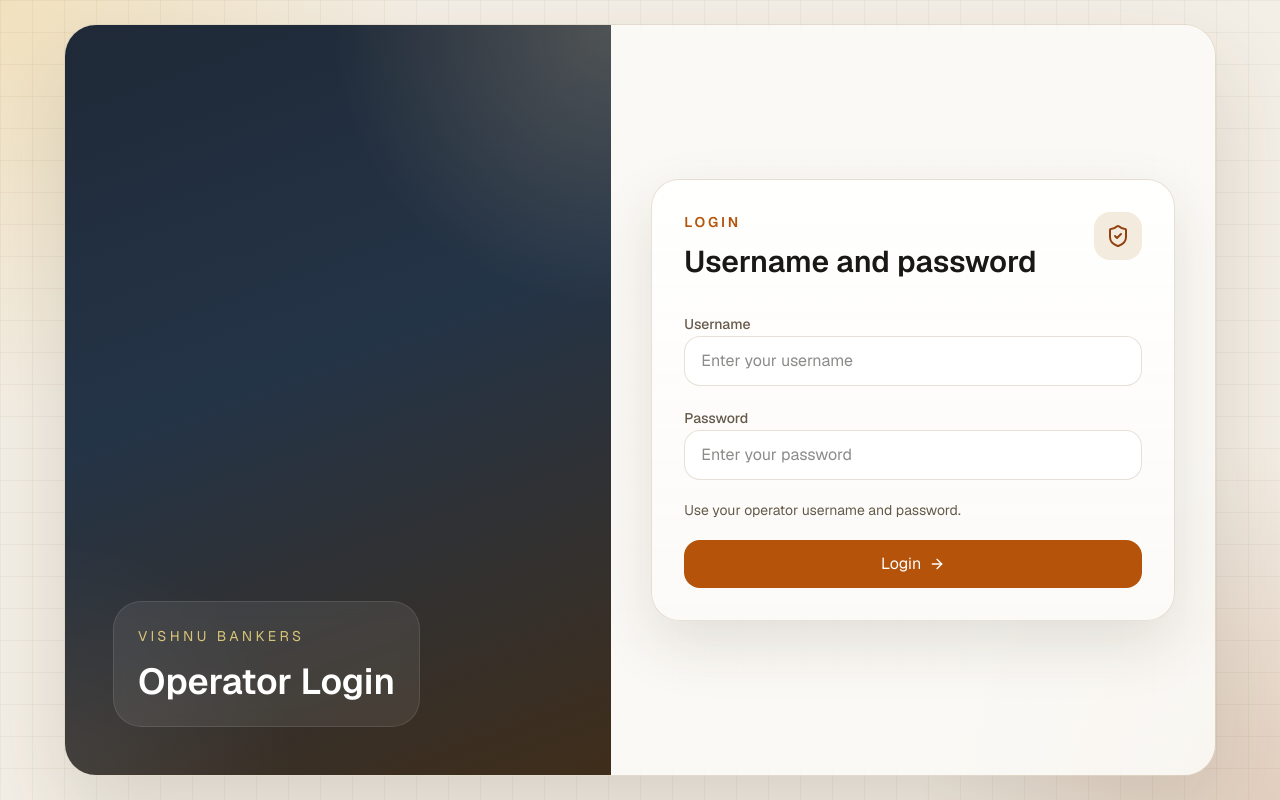
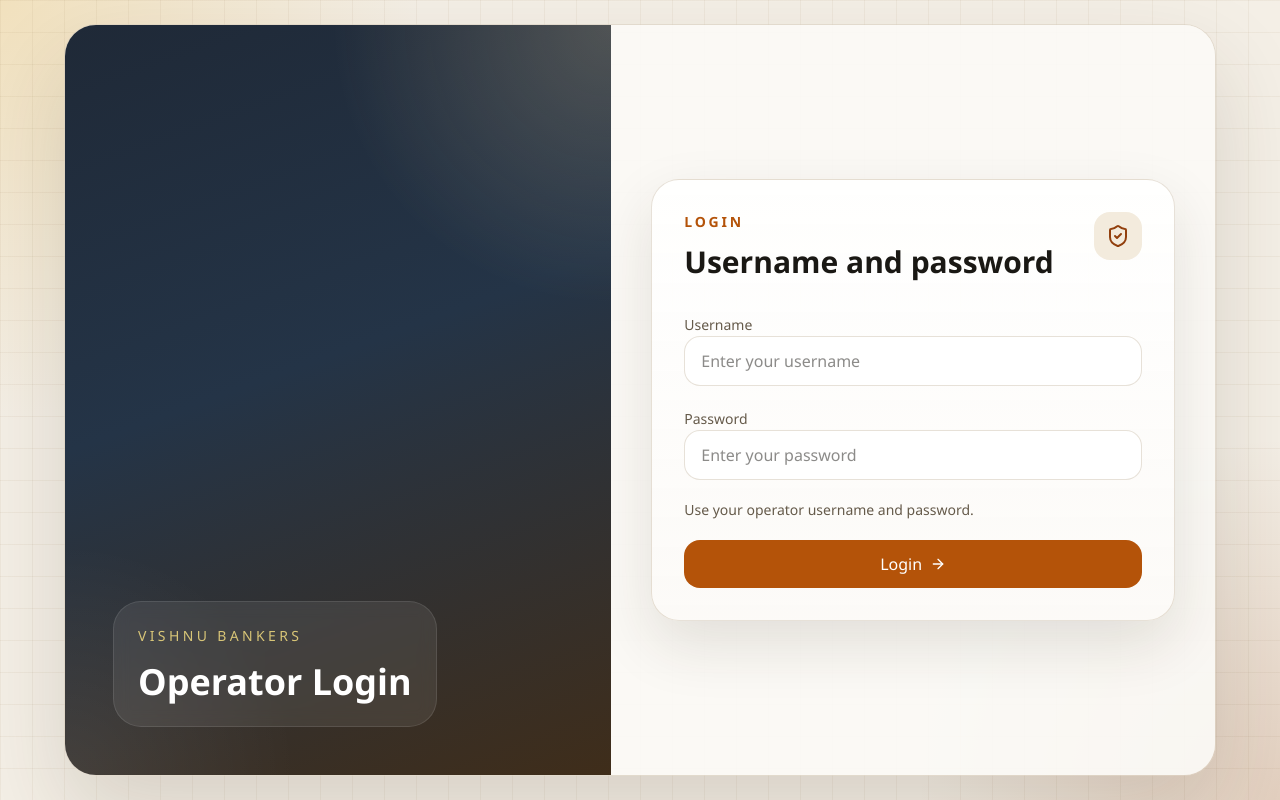
Before and after one commit to anandnalliannan-maker/pawn-finance-app, a Next.js app: page /login in a window 1280 px wide. Built offline with nearby package versions, Linux system fonts and the light colour scheme; no server answers.

Commit message:
Stabilize build and loan API errors

```diff
--- a/app/api/loans/[loanId]/close/route.ts
+++ b/app/api/loans/[loanId]/close/route.ts
@@ -14,6 +14,10 @@ export async function POST(_: Request, context: RouteContext<"/api/loans/[loanId
   } catch (error) {
     const authResponse = buildAuthErrorResponse(error);
     if (authResponse) return authResponse;
-    return NextResponse.json({ error: error instanceof Error ? error.message : "Unable to close loan." }, { status: 500 });
+
+    const message = error instanceof Error ? error.message : "Unable to close loan.";
+    const status = message.includes("cannot be closed") ? 400 : message.includes("was not found") ? 404 : 500;
+
+    return NextResponse.json({ error: message }, { status });
   }
 }
--- a/app/api/loans/route.ts
+++ b/app/api/loans/route.ts
@@ -67,9 +67,13 @@ export async function POST(request: Request) {
   } catch (error) {
     const authResponse = buildAuthErrorResponse(error);
     if (authResponse) return authResponse;
+
+    const message = error instanceof Error ? error.message : "Unable to save loan.";
+    const status = message.includes("already exists") ? 409 : message.includes("was not found") ? 404 : message.includes("must") || message.includes("required") ? 400 : 500;
+
     return NextResponse.json(
-      { error: error instanceof Error ? error.message : "Unable to save loan." },
-      { status: 500 },
+      { error: message },
+      { status },
     );
   }
 }
--- a/app/globals.css
+++ b/app/globals.css
@@ -21,8 +21,8 @@
 @theme inline {
   --color-background: var(--color-page);
   --color-foreground: var(--color-ink);
-  --font-sans: var(--font-geist-sans);
-  --font-mono: var(--font-geist-mono);
+  --font-sans: "Segoe UI", "Noto Sans", sans-serif;
+  --font-mono: "Cascadia Code", "Consolas", monospace;
 }
 
 * {
@@ -40,7 +40,7 @@ body {
   min-height: 100vh;
   background: transparent;
   color: var(--color-ink);
-  font-family: var(--font-geist-sans), "Segoe UI", sans-serif;
+  font-family: var(--font-sans);
 }
 
 a {
--- a/app/layout.tsx
+++ b/app/layout.tsx
@@ -1,16 +1,5 @@
 import type { Metadata } from "next";
-import { Geist, Geist_Mono } from "next/font/google";
 import "./globals.css";
-
-const geistSans = Geist({
-  variable: "--font-geist-sans",
-  subsets: ["latin"],
-});
-
-const geistMono = Geist_Mono({
-  variable: "--font-geist-mono",
-  subsets: ["latin"],
-});
 
 export const metadata: Metadata = {
   title: "Pawn Finance App",
@@ -23,10 +12,7 @@ export default function RootLayout({
   children: React.ReactNode;
 }>) {
   return (
-    <html
-      lang="en"
-      className={`${geistSans.variable} ${geistMono.variable} h-full antialiased`}
-    >
+    <html lang="en" className="h-full antialiased">
       <body className="min-h-full bg-[var(--color-page)] text-[var(--color-ink)]">
         {children}
       </body>
```
